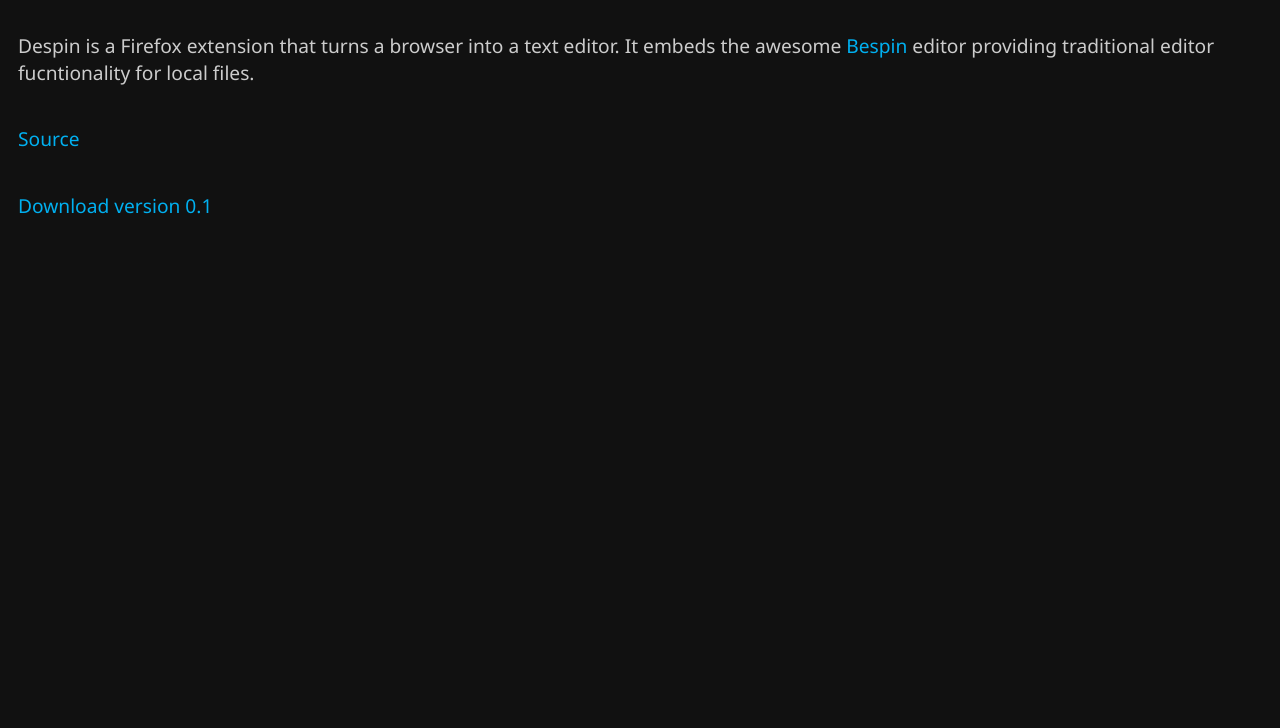
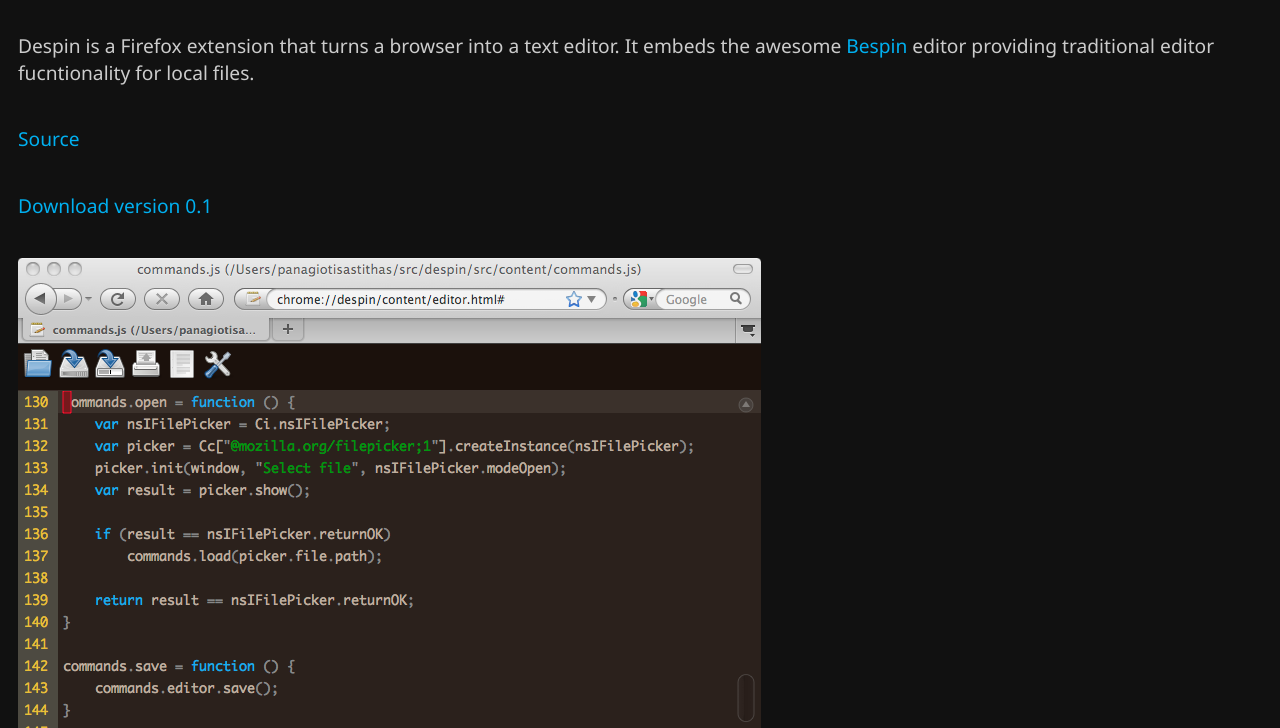
Before and after one commit to past/despin, a plain HTML site: page index.html in a window 1280 px wide. Shown: the part 72-800 px from the top of the page. Drawn offline with Linux system fonts and the light colour scheme.

Commit message:
Add a screenshot.

```diff
--- a/index.html
+++ b/index.html
@@ -11,5 +11,6 @@ awesome <a href='https://bespin.mozilla.com'>Bespin</a> editor providing traditi
 editor fucntionality for local files.
 <p><a href='http://github.com/past/despin'>Source</a>
 <p><a href='http://past.github.com/despin/update/despin-0.1.xpi'>Download version 0.1</a>
+<p><img src="editor.png">
 </body>
 </html>
```
Also changed, not shown: editor.png (added).
